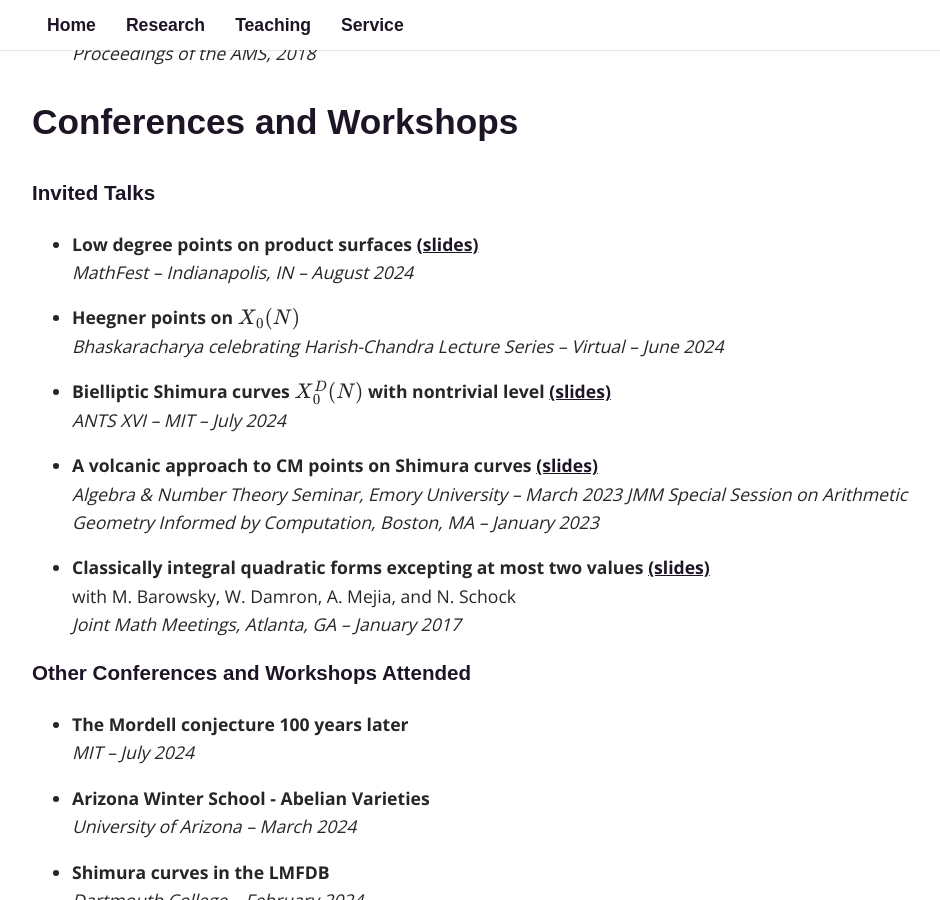
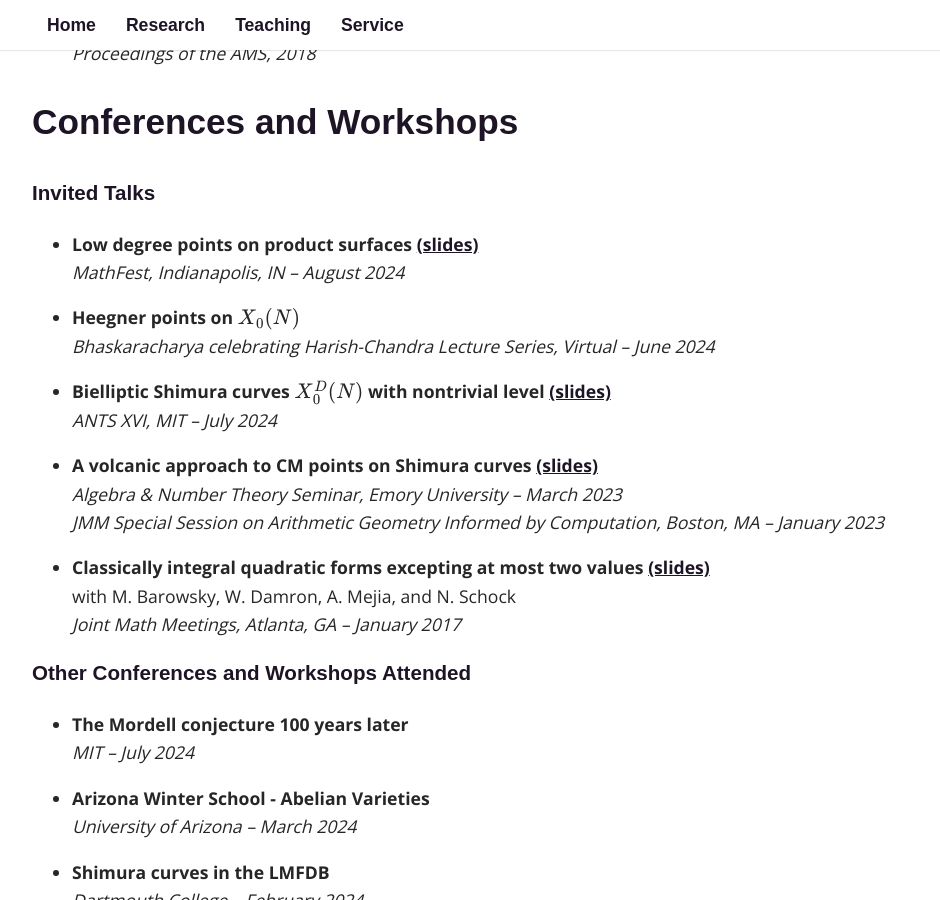
Before and after one commit to fsaia/site, a Jekyll site: the page built from _pages/02_research.md, in a window 1280 px wide and 900 px high, scrolled down 1257 px. Shown: the whole window, without its empty margins (158-1098 px from the left). Built offline with Jekyll 4.4.1, drawn with Linux system fonts in a browser that asks for light colours; some web fonts are replaced; formulas are drawn with MathJax 3.

Commit message:
Add files via upload

```diff
--- a/_pages/02_research.md
+++ b/_pages/02_research.md
@@ -46,13 +46,13 @@
 ### Invited Talks
 
 * **Low degree points on product surfaces** [(slides)](https://drive.google.com/file/d/1StIQJnP5jGKKUu8X1wliPwhdLf5KPViw/view?usp=sharing)
-	*MathFest -- Indianapolis, IN -- August 2024*
+	*MathFest, Indianapolis, IN -- August 2024*
 
 * **Heegner points on $$X_0(N)$$**
-	*Bhaskaracharya celebrating Harish-Chandra Lecture Series -- Virtual -- June 2024*
+	*Bhaskaracharya celebrating Harish-Chandra Lecture Series, Virtual -- June 2024*
 
 * **Bielliptic Shimura curves $$X_0^D(N)$$ with nontrivial level** [(slides)](https://drive.google.com/open?id=1SlxsBQ77sOg_OHqjc6CDCwIh4ZmJ6ZGj&usp=drive_fs)
-	*ANTS XVI -- MIT -- July 2024*
+	*ANTS XVI, MIT -- July 2024*
 
 * **A volcanic approach to CM points on Shimura curves** [(slides)](https://drive.google.com/file/d/1SW4jnTdaDrtyEUfpk_rxyQtgiKWylcyl/view?usp=sharing)
 	*Algebra & Number Theory Seminar, Emory University -- March 2023*
```
Also changed, not shown: _pages/03_teaching.md (+1 -1 lines).
